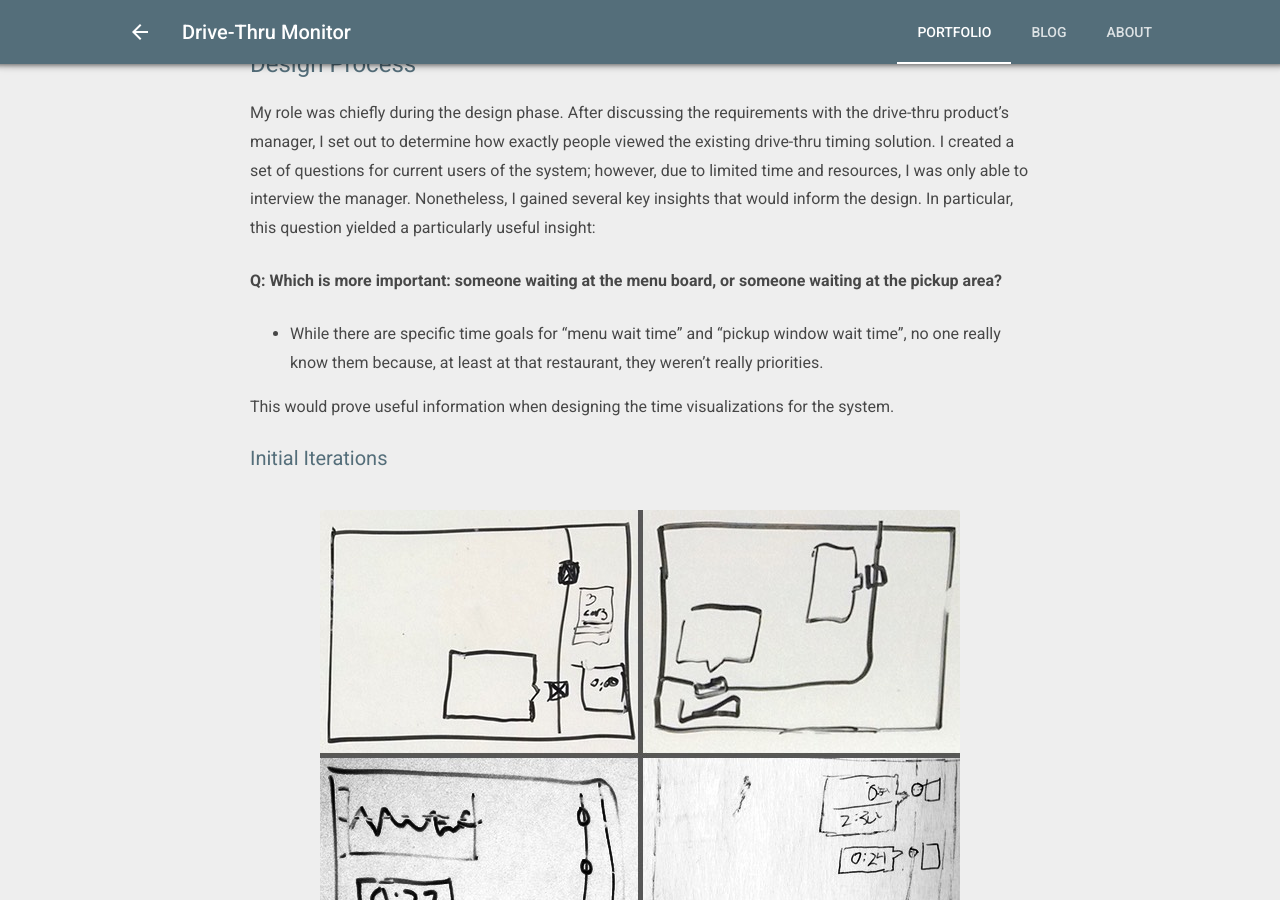
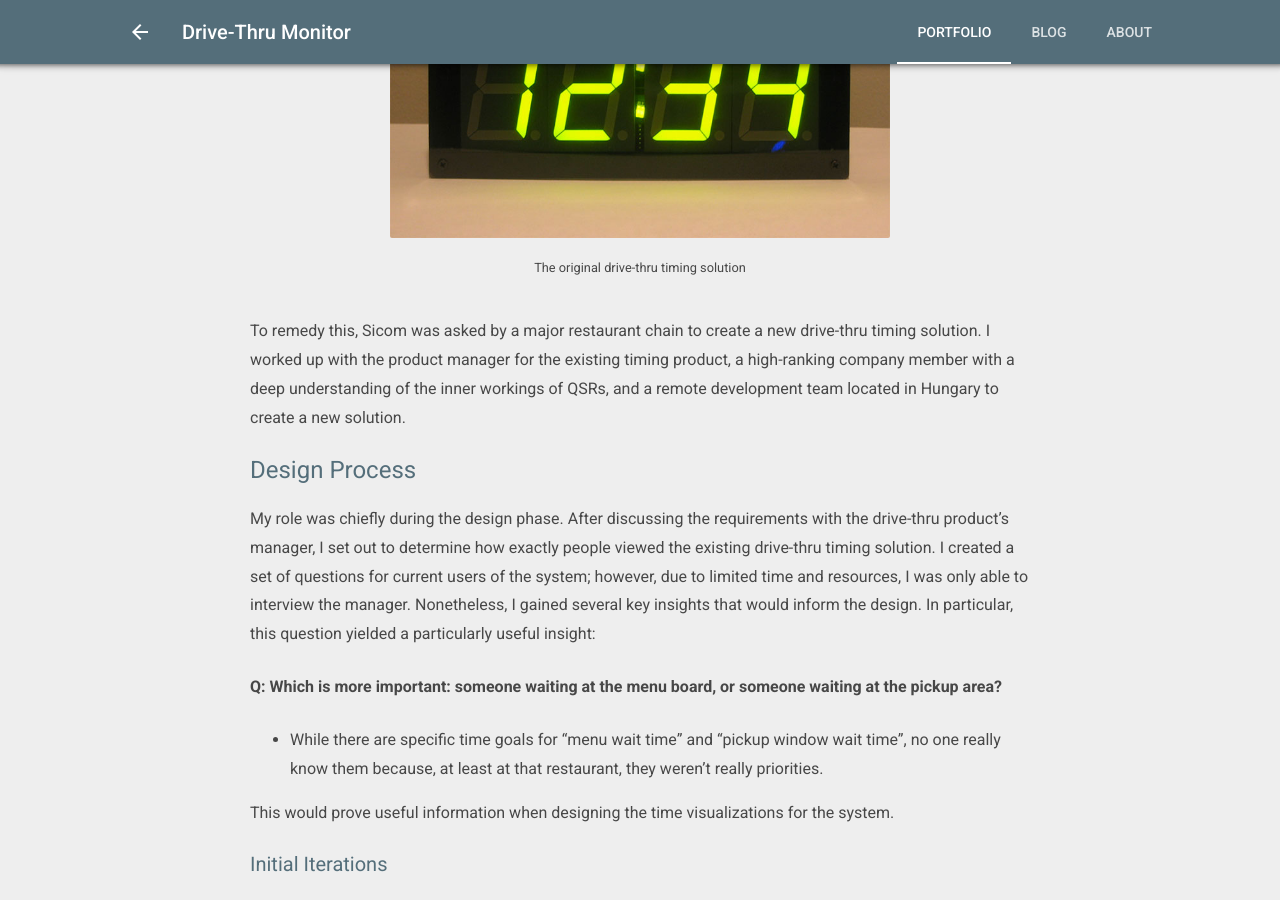
Before and after one commit to tilden/tilden.github.io, a Jekyll site: the page built from projects/drivethru.md, in a window 1280 px wide and 900 px high, scrolled down 1636 px. Built offline with Jekyll 4.4.1, drawn with Linux system fonts in a browser that asks for light colours; nearby versions of some CDN libraries.

Commit message:
Added missing image to DT

```diff
--- a/projects/drivethru.md
+++ b/projects/drivethru.md
@@ -23,7 +23,11 @@ Today, a huge number of quick-service restaurants (QSR) offer drive-thrus, allow
 
 In light of this demand, Sicom offered a simple drive-thru timing solution: an LED timer display. Linked with vehicle-detectors installed in the road, the timer would show an estimate of amount of time that the most recent car had been waiting. However, it was not without its flaws; perhaps most evidently, it could only show a single car's timer. Furthermore, vehicle-detectors are often imperfect; when these failed or entered some kind of problem state, the simple LED based timer unable to clearly convey to employees why it was not acting correctly.
 
-
+{% include img.html
+  url="/images/projects/drivethru/original_timer.jpg"
+  alt="Initial sketches of system" w="500" h="311"
+  caption="The original drive-thru timing solution"
+%}
 
 To remedy this, Sicom was asked by a major restaurant chain to create a new drive-thru timing solution. I worked up with the product manager for the existing timing product, a high-ranking company member with a deep understanding of the inner workings of QSRs, and a remote development team located in Hungary to create a new solution.
 
```
Also changed, not shown: images/projects/drivethru/original_timer.jpg (added).
